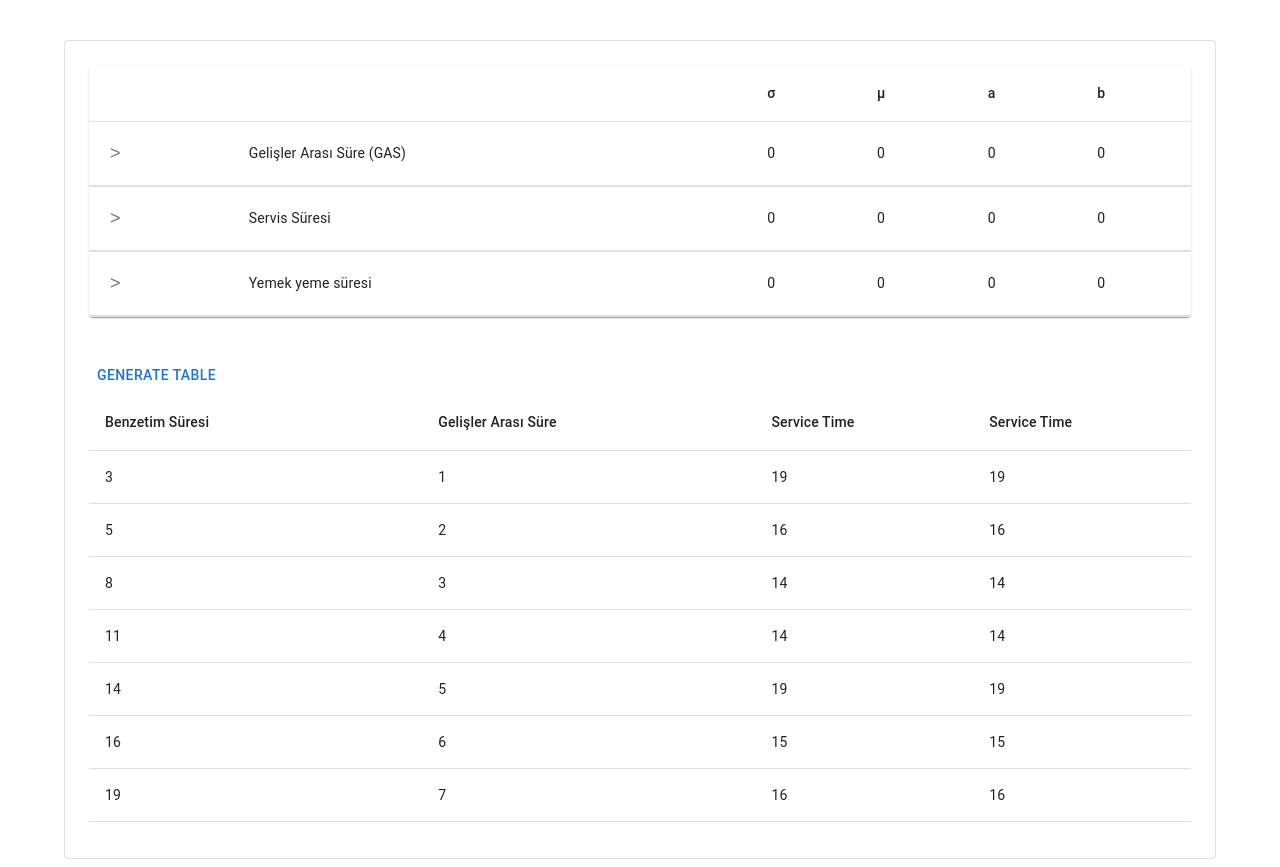
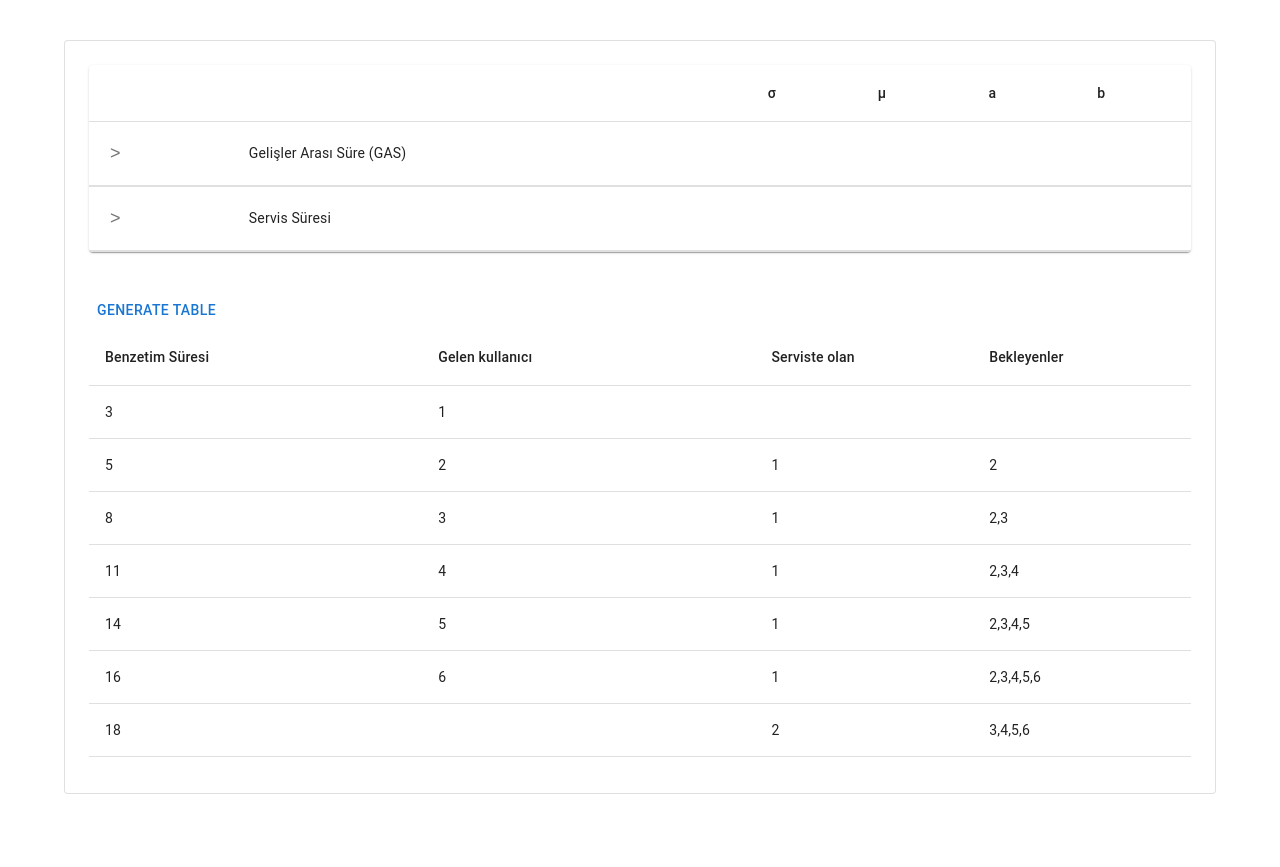
Before and after one commit to Omer-Demirtas/simulation, a React (Create React App) app: page / in a window 1280 px wide. Both pictures are taken after a click on the button "GENERATE TABLE". After the commit the page ends 802 px from the top, so only its background shows below. Built offline with nearby package versions, Linux system fonts and the light colour scheme.

Commit message:
complete basic simulation algorithm.

```diff
--- a/src/components/details_table.js
+++ b/src/components/details_table.js
@@ -17,34 +17,19 @@ import {
   MenuItem,
   Select,
   Stack,
-  TextField,
 } from "@mui/material";
 import DistrubitionForm from "./distribution_form";
 
-function createData(id, title, distribution, values, m, s) {
-  return {
-    id,
-    title,
-    distribution,
-    values,
-    m,
-    s,
-  };
-}
 
-const distributions = {
-  1: {
-    name: "Normal Dağılım",
-    variables: ["M", "S"],
-  },
-  2: {
-    name: "Düzgün Dağılım",
-    variables: ["a", "b"],
-  },
-};
+const distrubitionOptions =
+[
+  "Kümülatif Dağılım",
+  "Düzgün Dağılım",
+  "Normal Dağılım"
+]
 
 function Row(props) {
-  const { row } = props;
+  const { dist, handleChangeDistruvtionsType } = props;
   const [open, setOpen] = React.useState(false);
 
   return (
@@ -60,12 +45,12 @@ function Row(props) {
           </IconButton>
         </TableCell>
         <TableCell component="th" scope="row">
-          {row.title}
+          {dist.title}
         </TableCell>
-        <TableCell>{row.m}</TableCell>
-        <TableCell>{row.s}</TableCell>
-        <TableCell>{row.s}</TableCell>
-        <TableCell>{row.s}</TableCell>
+        <TableCell>{dist.values.m}</TableCell>
+        <TableCell>{dist.values.m}</TableCell>
+        <TableCell>{dist.values.s}</TableCell>
+        <TableCell>{dist.values.s}</TableCell>
       </TableRow>
       <TableRow>
         <TableCell style={{ paddingBottom: 0, paddingTop: 0 }} colSpan={6}>
@@ -77,23 +62,23 @@ function Row(props) {
                   <Select
                     labelId="service-type-label"
                     id="service-type"
-                    value={row.distribution}
+                    value={dist.distribution}
+                    name={dist.id}
                     label="Servis Türü"
-                    //onChange={handleChange}
+                    onChange={handleChangeDistruvtionsType}
                   >
-                    <MenuItem value="">
-                      <em>None</em>
-                    </MenuItem>
-                    {Object.entries(distributions).map(([k, v]) => (
-                      <MenuItem key={k} value={k}>
-                        {v.name}
-                      </MenuItem>
-                    ))}
+                    {
+                      distrubitionOptions.map((k, i) => (
+                        <MenuItem key={k} value={i}>
+                          {k}
+                        </MenuItem>
+                      ))
+                    }
                   </Select>
                   <FormHelperText>Service Type</FormHelperText>
                 </FormControl>
                 <DistrubitionForm
-                  distribution={distributions[row.distribution]}
+                  distribution={dist}
                 />
               </Stack>
             </Box>
@@ -104,13 +89,9 @@ function Row(props) {
   );
 }
 
-const rows = [
-  createData(1, "Gelişler Arası Süre (GAS)", 1, [{ 1: 10, 2: 90 }], 0, 0),
-  createData(2, "Servis Süresi", 2, [{ 1: 10, 2: 90 }], 0, 0),
-  createData(3, "Yemek yeme süresi", 1, [{ 1: 10, 2: 90 }], 0, 0),
-];
 
-export default function DetailsTable() {
+export default function DetailsTable({distributions, handleChangeDistruvtionsType}) {
+
   return (
     <TableContainer component={Paper}>
       <Table aria-label="collapsible table">
@@ -125,8 +106,8 @@ export default function DetailsTable() {
           </TableRow>
         </TableHead>
         <TableBody>
-          {rows.map((row) => (
-            <Row key={row.id} row={row} />
+          {distributions.map((dist) => (
+            <Row key={dist.id} dist={dist} handleChangeDistruvtionsType={handleChangeDistruvtionsType}/>
           ))}
         </TableBody>
       </Table>
--- a/src/components/simulation_table.js
+++ b/src/components/simulation_table.js
@@ -2,9 +2,9 @@ import { Table, TableBody, TableCell, TableContainer, TableHead, TableRow } from
 
 const columns = [
     { id: 'time', label: 'Benzetim Süresi', minWidth: 170 },
-    { id: 'customer', label: 'Gelişler Arası Süre', minWidth: 170 },
-    { id: 'serviceTime', label: 'Service Time', minWidth: 100 },
-    { id: 'serviceTime', label: 'Service Time', minWidth: 100 },
+    { id: 'user', label: 'Gelen kullanıcı', minWidth: 170 },
+    { id: 'atService', label: 'Serviste olan', minWidth: 100 },
+    { id: 'waitings', label: 'Bekleyenler', minWidth: 100 },
   ];
 
 
@@ -33,7 +33,7 @@ const SimulationTable = ({rows}) =>
             {rows
               .map((row) => {
                 return (
-                  <TableRow key={row.time} hover role="checkbox" tabIndex={-1} key={row.code}>
+                  <TableRow key={row.time} hover role="checkbox" tabIndex={-1}>
                     {columns.map((column) => {
                       const value = row[column.id];
                       return (
--- a/src/screens/Home/index.js
+++ b/src/screens/Home/index.js
@@ -3,6 +3,14 @@ import React, { useState } from "react";
 import DetailsTable from "../../components/details_table";
 import SimulationTable from "../../components/simulation_table";
 import ServiceSimulationDetails from "./components/service_simulation_details";
+
+
+const TYPE_BY_DISTRUBTION =
+{
+    0: {cumulative: ""},
+    1: {a: 0, b: 0},
+    2: {m: 0, s: 0}
+}
 
 const HomeScreen = () =>
 {
@@ -10,6 +18,43 @@ const HomeScreen = () =>
         type: "",
         rows: []
       });
+
+    const [distributions, setDistributions] = useState(
+        [
+            {
+                id: '1',
+                title: 'Gelişler Arası Süre (GAS)',
+                distribution: 0,
+                values: TYPE_BY_DISTRUBTION[0],
+            },
+            {
+                id: '2',
+                title: 'Servis Süresi',
+                distribution: 1,
+                values: TYPE_BY_DISTRUBTION[1],
+            }
+        ]
+    );
+
+    const handleChangeDistruvtionsType = (e) =>
+    {
+        const id = `${e.target.name}`;
+        const newType = e.target.value;
+
+
+        const newDsit =
+
+        setDistributions(
+            distributions.map(dist =>
+                (dist.id === id) ?
+                {
+                    ...dist,
+                    distribution: newType,
+                    values: TYPE_BY_DISTRUBTION[newType]
+                } : dist
+            )
+        )
+    }
 
     const handleTypeChange = (e) => setState({ ...state, type: e.target.value });
 
@@ -80,7 +125,8 @@ const HomeScreen = () =>
 
     const generateTable = () =>
     {
-        var customers = [];
+        var users = [];
+        var events = [];
 
         let time = 0;
 
@@ -90,115 +136,143 @@ const HomeScreen = () =>
             const serviceTime = getFromUniformDistribution(10, 20);
             time+=gas;
 
-            customers[i] =
+            users.push(
             {
+                id: i,
                 time: time,
-                customer: (i+1),
+                no: (i+1),
                 gas: gas,
-                serviceTime: getFromUniformDistribution(10, 20)
-            };
-
+                serviceTime: serviceTime
+            });
         }
 
-        var events = [];
+        // constants
+        time = 0;
 
-        var currentServiceFinishTime = 0;
-        var atService = null;
-        var waiting = "";
+        var waitings = [];
 
-        time = 0;
-        for (var j = 0; j < 10; j++)
-        {
-            const gas = getFromCumulative();
-            const serviceTime = getFromUniformDistribution(10, 20);
+        users[0].finishTime = users[0].time + users[0].serviceTime;
 
-            const event = {
-                now: time,
-                gas: gas,
-                serviceTime: serviceTime
-            };
+        var atService = users[0].no;
+        var serviceCompleteTime = users[0].finishTime;
 
-            // if the service is empty.
-            if(atService === null)
+        events.push(
             {
-                time+=gas;
+                time: users[0].time,
+                user: atService,
+                finishTime: serviceCompleteTime
+            }
+        )
 
-                atService = (j+1);
-                currentServiceFinishTime = (time + serviceTime);
+        users.slice(1).forEach(user =>
+            {
+                var event = {};
+                // user come before service finish
+                if(user.time < serviceCompleteTime)
+                {
+                    event = {
+                        ...event,
+                        user: user.no,
+                        time:   user.time,
+                    }
+                    waitings.push(user.no);
+                }
+                else if(user.time > serviceCompleteTime)
+                {
+                    const newServiceUser = waitings[0];
+                    waitings = waitings.slice(1);
 
-                event.time = time;
-                event.finishTime = currentServiceFinishTime;
-                event.user = (j+1);
-            }
-            // new user come but service not finish
-            else if(currentServiceFinishTime > (time + gas))
-            {
-                time+=gas;
+                    events.push
+                    (
+                        {
+                            ...event,
+                            time: serviceCompleteTime,
+                            atService: newServiceUser,
+                            waitings: waitings.toString(),
+                            user: null
+                        }
+                    );
 
-                event.time = time;
-                event.user = (j+1);
+                    atService = newServiceUser;
+                    serviceCompleteTime = serviceCompleteTime + users[(newServiceUser-1)].serviceTime
 
-                waiting+=`${j+1}, `;
-            }
-            // finish service before new user come
-            else if(currentServiceFinishTime < (time + gas))
-            {
-                const temp = waiting.split(', ');
-                waiting=temp.slice(1).join("");
+                    event =
+                    {
+                        ...event,
+                        user: user.no,
+                        time: user.time,
+                    };
+                }
+                else if(user.time === serviceCompleteTime)
+                {
+                    const newServiceUser = waitings[0];
+                    waitings = waitings.slice(1);
 
-                events.push(
+                    event =
                     {
-                        time: currentServiceFinishTime,
-                        finishUser: atService
+                        ...event,
+                        time: serviceCompleteTime,
+                        atService: newServiceUser,
+                        waitings: waitings.toString(),
+                        user: user.no
+                    };
+
+                    atService = newServiceUser;
+                    serviceCompleteTime = serviceCompleteTime + users[(newServiceUser-1)].serviceTime
+                }
+
+                events.push
+                (
+                    {
+                        ...event,
+                        atService,
+                        waitings: waitings.toString()
                     }
                 );
+            }
+        );
 
-                atService = null;
+        if(waitings.length !== 0)
+        {
+            waitings.forEach(id =>
+                {
+                    var event = {};
 
-                time = time+gas;
-                event.time = time;
-                event.user = (j+1);
-            }
-            /*
-            // Service process finish, before new user coming
-            else if(currentServiceFinishTime < (time + gas))
-            {
-                events.push(
-                    {
-                        ...events[events.length - 1],
-                        user: null,
-                    }
-                );
-                atService = null;
-            }
-            // if service finish and new user come at the same time
-            else if(currentServiceFinishTime = (time + gas))
-            {
-                event.finishUser = atService;
-                atService = null;
+                    const newServiceUser = waitings[0];
+                    waitings = waitings.slice(1);
 
-            }
-            else
-            {
-                waiting+=`${j+1}, `;
-            }
-            */
+                    events.push
+                    (
+                        {
+                            ...event,
+                            time: serviceCompleteTime,
+                            atService: newServiceUser,
+                            waitings: waitings.toString(),
+                            user: null
+                        }
+                    );
 
-            event.waiting = waiting;
-
-            events.push(event);
+                    atService = newServiceUser;
+                    serviceCompleteTime = serviceCompleteTime + users[(newServiceUser-1)].serviceTime
+                }
+            )
         }
 
         console.log(events);
+        console.log(users);
 
-        setState({...state, rows: customers})
+
+        setState({...state, rows: events})
     }
 
     return (
         <>
         <Card sx={{ p: 3, mt: 5}} variant="outlined">
 
-            <DetailsTable />
+            <DetailsTable
+                distributions={distributions}
+                handleChangeDistruvtionsType={handleChangeDistruvtionsType}
+            />
 
             <Button
                 sx={{mt: 5}}
```
Also changed, not shown: src/components/distribution_form.js (+45 -10 lines).
